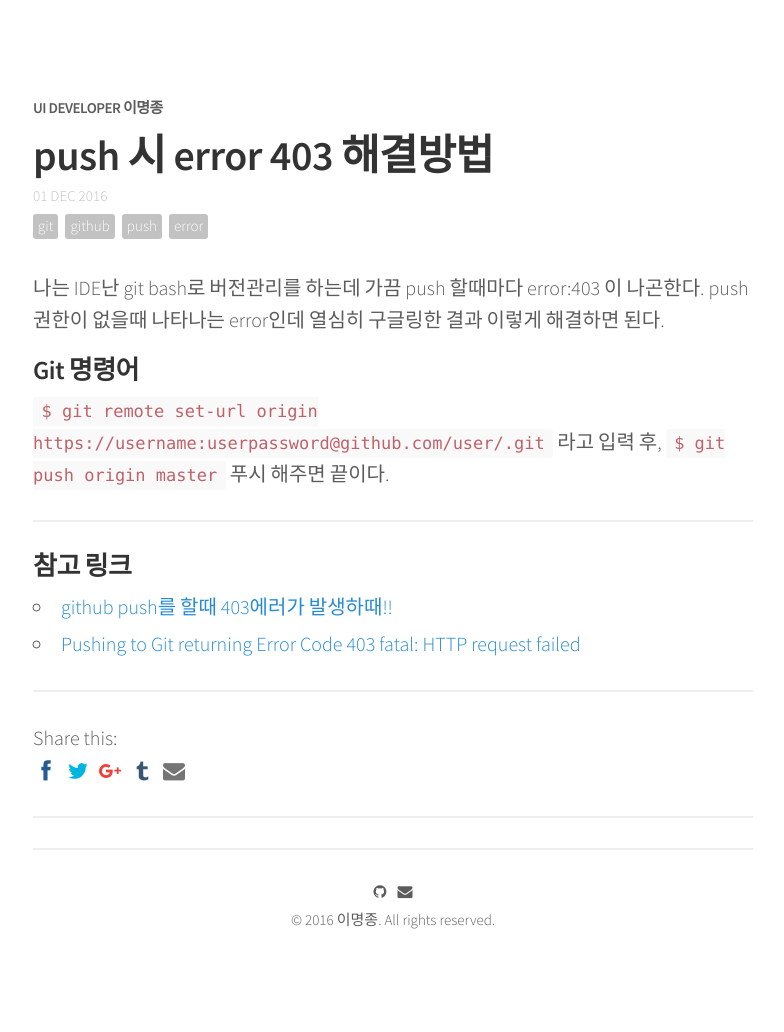
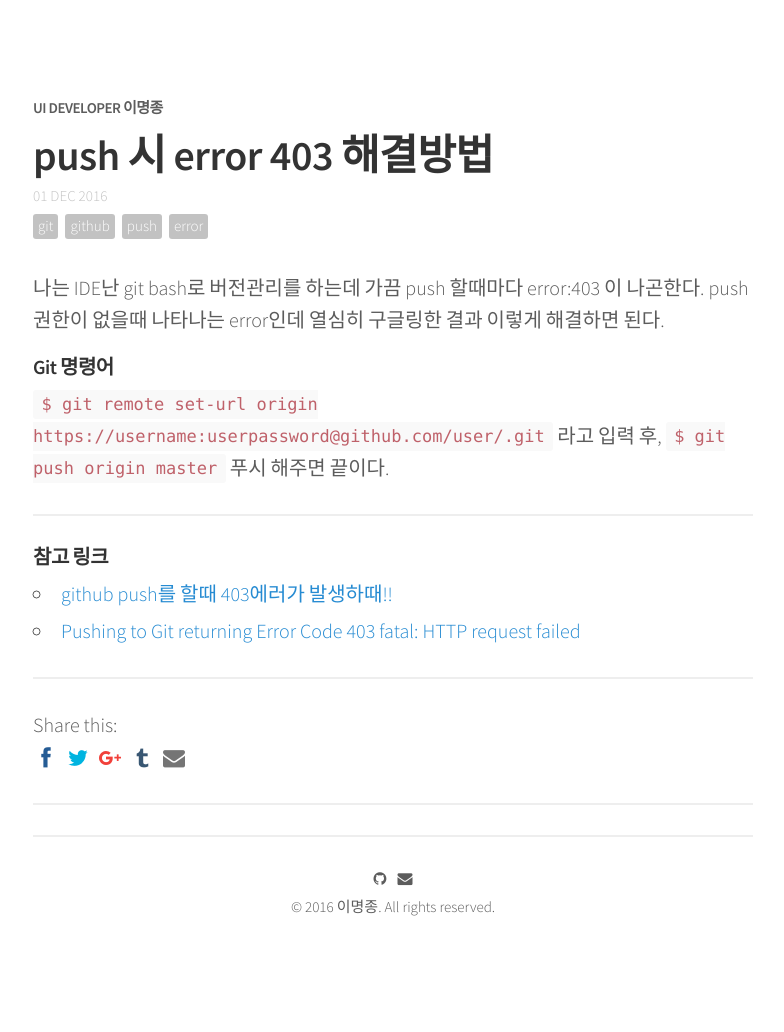
Before and after one commit to qnfzks55/jijong.github.io, a Jekyll site: the page built from _posts/2016-12-01-pusherror.md, in a window 1280 px wide. Shown: the whole page, without its empty margins (247-1031 px from the left). Built offline with Jekyll 4.4.1, drawn with Linux system fonts in a browser that asks for light colours; nearby versions of some CDN libraries; comment, search, counter and statistics services are not loaded.

Commit message:
push 포스트 수정

```diff
--- a/_posts/2016-12-01-pusherror.md
+++ b/_posts/2016-12-01-pusherror.md
@@ -10,13 +10,13 @@ share: true
 
 나는 IDE난 git bash로 버전관리를 하는데 가끔 push 할때마다 error:403 이 나곤한다. push 권한이 없을때 나타나는 error인데 열심히 구글링한 결과 이렇게 해결하면 된다.
 
-#### Git 명령어
+##### Git 명령어
 
 <code>$ git remote set-url origin https://username:userpassword@github.com/user/.git</code> 라고 입력 후,
 <code>$ git push origin master</code> 푸시 해주면 끝이다.
 
 ***
 
-#### 참고 링크
+##### 참고 링크
 - [github push를 할때 403에러가 발생하때!!](http://djdotdata.blogspot.kr/2013/05/github-push-403.html#!/2013/05/github-push-403.html)
 - [Pushing to Git returning Error Code 403 fatal: HTTP request failed](http://stackoverflow.com/questions/7438313/pushing-to-git-returning-error-code-403-fatal-http-request-failed)
```
